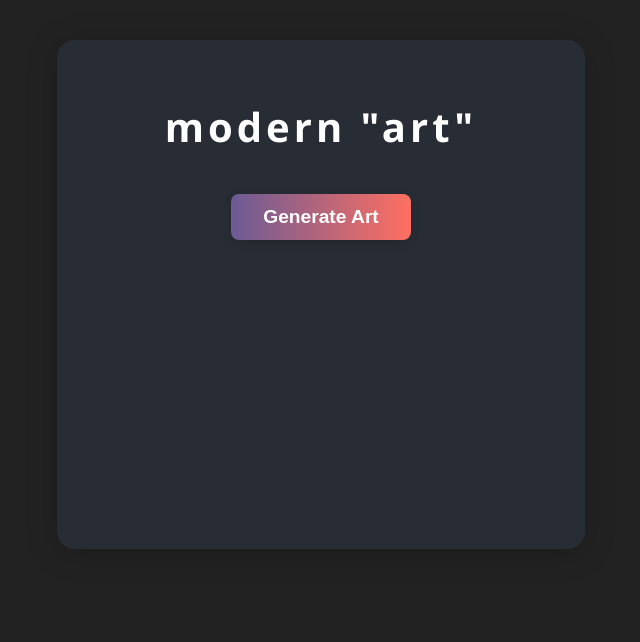
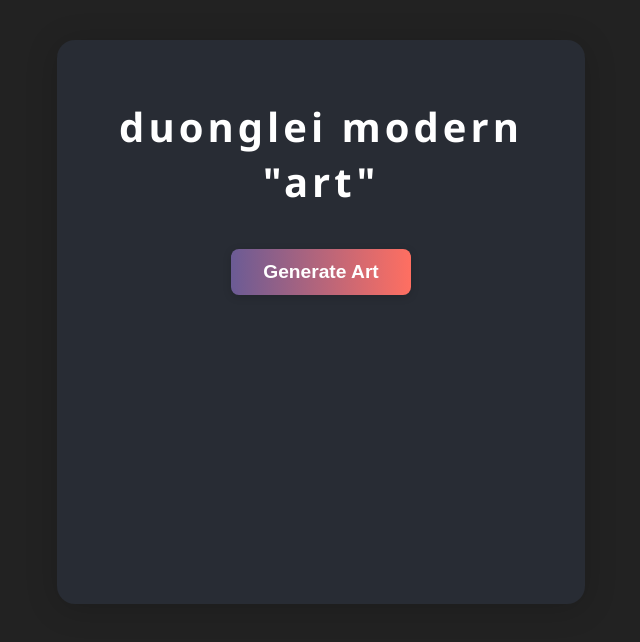
Before and after one commit to leizard/modern-art, a website: page index.html in a window 1280 px wide. Shown: the whole page, without its empty margins (319-959 px from the left). Drawn offline with Linux system fonts and the light colour scheme.

Commit message:
change title

```diff
--- a/index.html
+++ b/index.html
@@ -8,7 +8,7 @@
 </head>
 <body>
   <div class="container">
-    <h1>modern "Art"</h1>
+    <h1>DuongLei Modern "Art"</h1>
     <button id="generate-btn">Generate Art</button>
     <div id="shape-container"></div>
     <h2 id="art-name"></h2>
```
